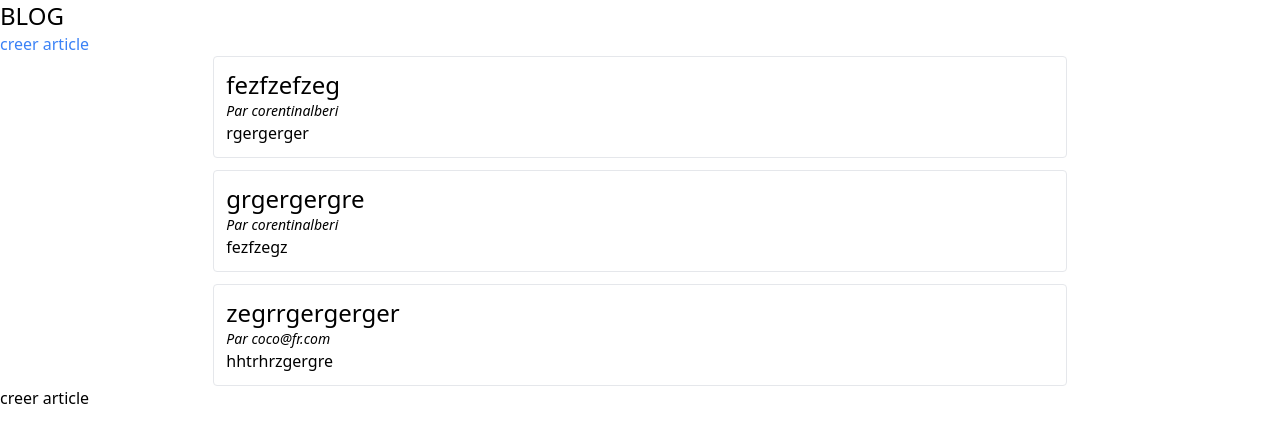
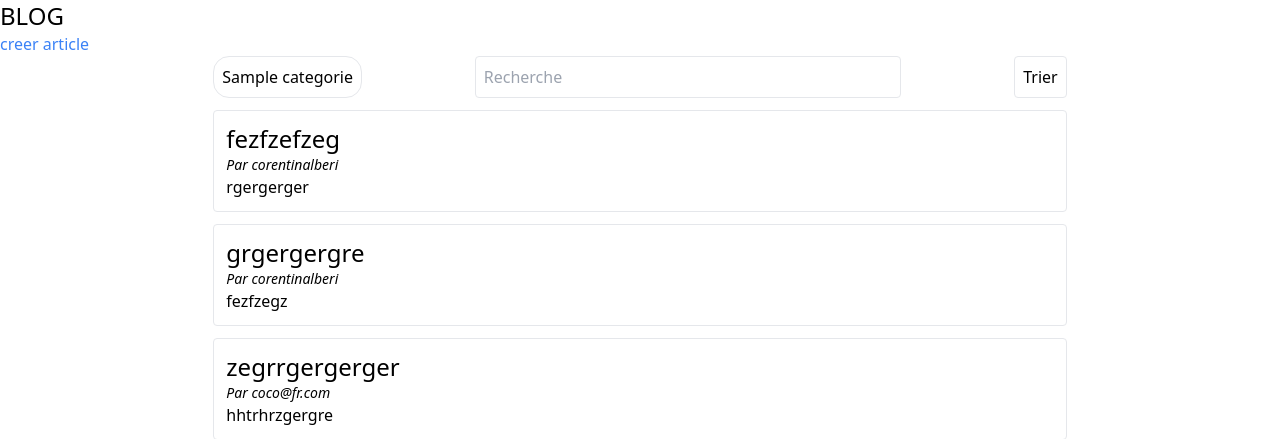
Before and after one commit to CorentinAT/blogPHP, a PHP site: page / in a window 1280 px wide. Shown: the top 439 px of the page. Run offline with PHP 8.4, Linux system fonts and the light colour scheme; data comes from the database, SQL or seed files in the repository; tables that the repository leaves empty hold one stand-in row (values such as "Sample post"); some libraries are stand-ins or nearby versions.

Commit message:
barre de recherche

```diff
--- a/index.php
+++ b/index.php
@@ -7,6 +7,34 @@
 <a href="http://localhost/pages/creer_article.php" class="text-blue-500 hover:underline">creer article</a>
 
 <div class="flex flex-col gap-3 items-center">
+  <div class="w-8/12">
+    <form class="flex justify-between gap-2">
+
+      <fieldset id="categories" class="flex flex-wrap gap-3">
+        <?php
+          $categories = get_categories();
+          if($categories!==false) {
+            foreach($categories as $categorie) {
+              echo "<input type='checkbox' name='categories[]' value='". $categorie['id'] ."' id='". $categorie['nom'] ."' class='hidden'/>
+              <label for='". $categorie['nom'] ."' class='border rounded-2xl p-2 select-none transition-all duration-200 flex justify-center items-center hover:bg-blue-100 hover:cursor-pointer'>". $categorie['nom'] ."</label>";
+            }
+          } else {
+            echo "<p class='text-red-500'>Erreur dans le chargement des catégories</p>";
+          }
+        ?>
+      </fieldset>
+      <style>
+        #categories input:checked + label {
+          background-color: rgb(59 130 246);
+          color: white;
+        }
+      </style>
+
+      <input type="text" class="border w-1/2 rounded h-fit p-2 self-center" placeholder="Recherche"/>
+      <button type="submit" class="border h-fit p-2 self-center rounded">Trier</button>
+    </form>
+  </div>
+
   <?php
     $articles = get_articles();
     foreach($articles as $article) {
```
